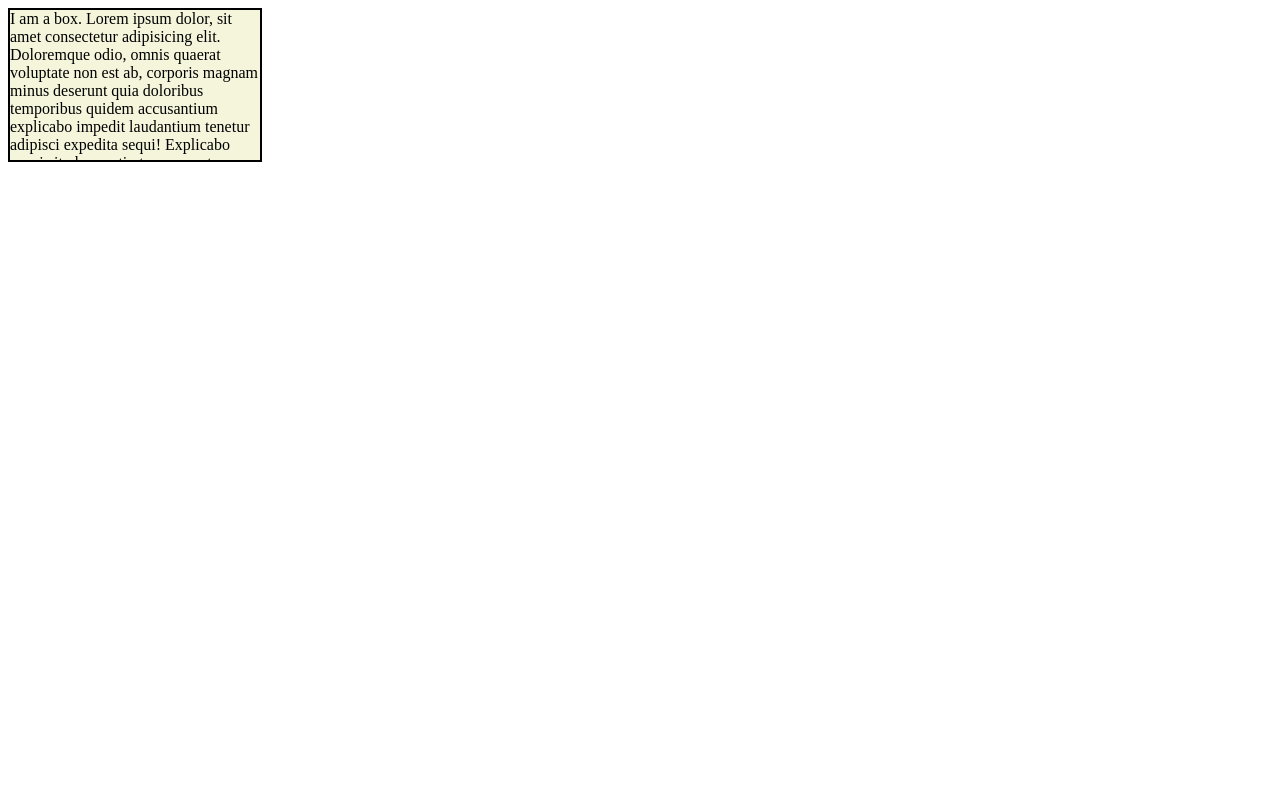
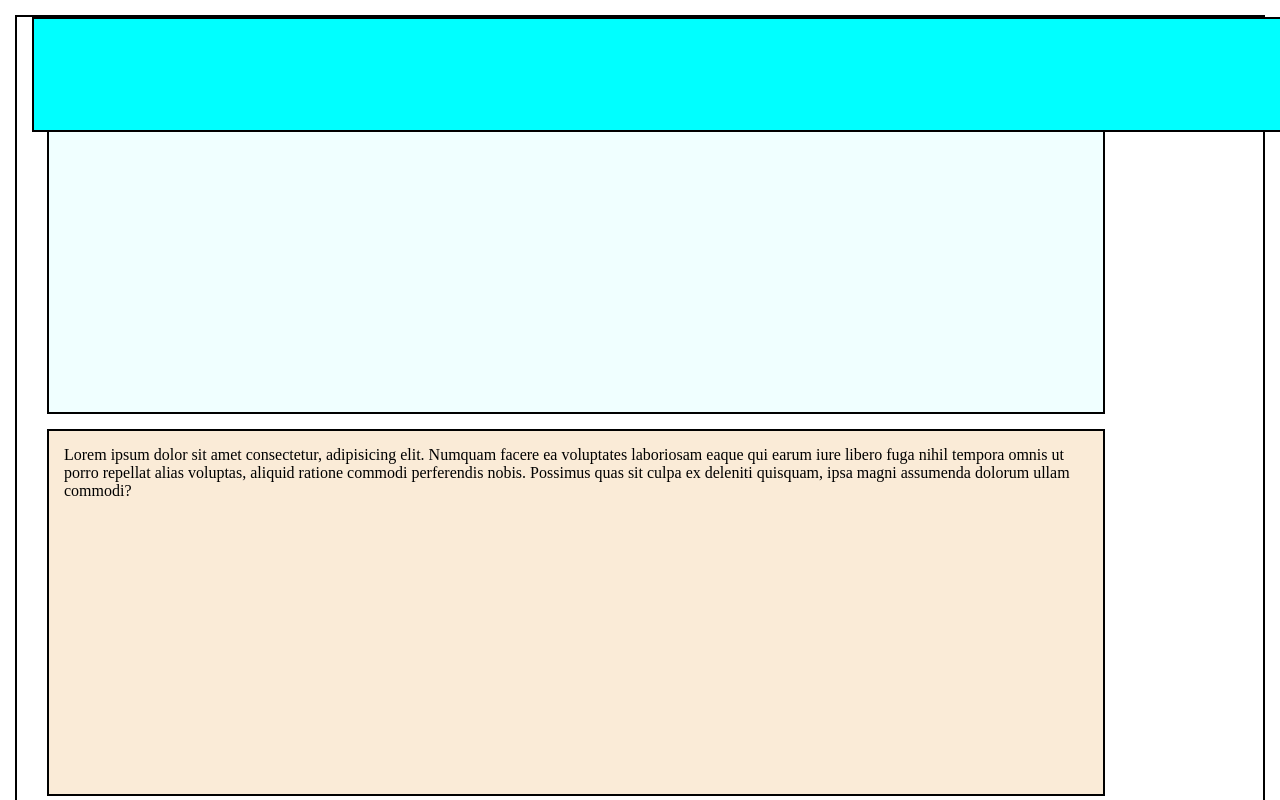
Before and after one commit to mohit-gangwar-electronics/Web-development-HTML-, a plain HTML site: page index.html in a window 1280 px wide. Shown: the top 800 px of the page. Drawn offline with Linux system fonts and the light colour scheme.

Commit message:
css position property

```diff
--- a/index.html
+++ b/index.html
@@ -1,38 +1,99 @@
 <!DOCTYPE html>
 <html lang="en">
+
 <head>
     <meta charset="UTF-8">
     <meta name="viewport" content="width=device-width, initial-scale=1.0">
-    <title>text overflow</title>
+    <title>position property</title>
     <style>
-        .box{
+        * {
+            margin: 0;
+            padding: 0;
+        }
+
+        .box {
             border: 2px solid black;
-            background-color: beige;
-            height: 150px;
-            width: 250px;
+            height: 333px;
+            width: 80vw;
+            margin: 15px;
+            padding: 15px;
+        }
 
-            /* overflow: scroll; */
-            /* white-space: nowrap; */
-            /* text-overflow: ellipsis;  */
+        .parents{
+            /* height: 750px; */
+            border: 2px solid black;
+            margin: 15px;
+            padding: 15px;
+
+            /* transform, filter or perspective property can also make an element appear as positioned */
+            /* position: absolute; */
+            /* position: relative; */
+            /* transform: translate(0); */
+            /* filter: invert(0); */
+            perspective: 0;
+        }
 
 
-            /* overflow: auto; */
-            /* overflow:clip; */
-            /* overflow:hidden; */
+        .box1 {
+            background-color: aqua;
+            /* z-index: 1; */
+            /* z-index: 0; */
+            /* top: 2px; */
+            /* left: 3px; */
+            /* position: sticky; */
+            height: 111px;
+            width: 100%;
+            margin: 0;
+            padding: 0;
+            position: absolute;
+            top: 0px ;
+        }
 
-            overflow: auto;
-            /* overflow-y: scroll;
-            overflow-x: hidden; */
-            overflow: hidden scroll;
+        .box2 {
+            background-color:azure;
+            /* position: absolute; */
+            /* top: -110px; */
+            /* left: 25px; */
+            /* bottom: 25px; */
+        }
 
+        .box3 {
+            background-color:antiquewhite;
+            /* position: fixed;
+            bottom: 0px;
+            right: 140px;
+            height: 111px; */
+        }
+
+        .box4 {
+            background-color: rgb(157, 57, 107);
         }
 
     </style>
 </head>
+
 <body>
-    <div class="box">
-        I am a box. Lorem ipsum dolor, sit amet consectetur adipisicing elit. Doloremque odio, omnis quaerat voluptate non est ab, corporis magnam minus deserunt quia doloribus temporibus quidem accusantium explicabo impedit laudantium tenetur adipisci expedita sequi! Explicabo quasi sit obcaecati ut consequatur animi sapiente nobis necessitatibus, ea labore perferendis. Lorem ipsum dolor sit amet consectetur adipisicing elit. Quae natus quas, quidem quia neque minima. Nulla distinctio praesentium ex ipsum animi, fugiat, debitis porro dolor sequi non consectetur. Ab optio eum, sit iure iusto a accusantium soluta sequi cupiditate qui hic obcaecati, earum ex numquam!
+    <div class="parents">
+
+        <div class="box box1">
+
+        </div>
+
+        <div class="box box2">
+
+        </div>
+
+        <div class="box box3">
+            Lorem ipsum dolor sit amet consectetur, adipisicing elit. Numquam facere ea voluptates laboriosam eaque qui earum iure libero fuga nihil tempora omnis ut porro repellat alias voluptas, aliquid ratione commodi perferendis nobis. Possimus quas sit culpa ex deleniti quisquam, ipsa magni assumenda dolorum ullam commodi?
+
+        </div>
+
+
+        <div class="box box4">
+
+        </div>
     </div>
 
 </body>
+
 </html>
```
